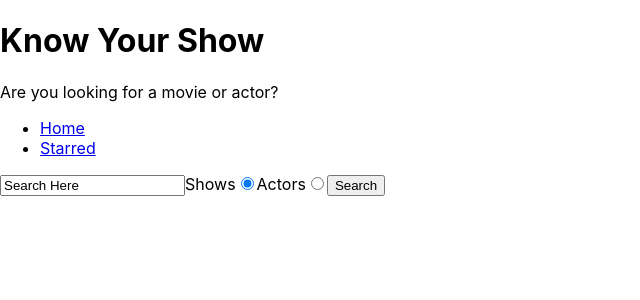
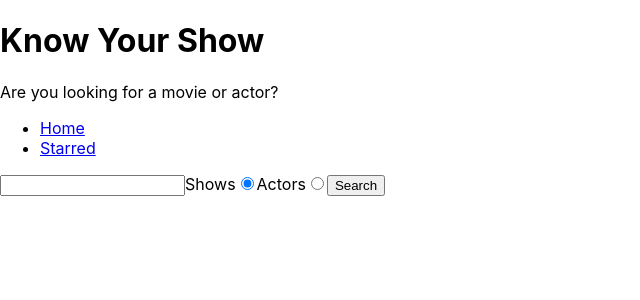
Before and after one commit to GlowingObsidian/KnowMyShow, a React (Create React App) app: page / in a window 1280 px wide. Shown: the top 300 px of the page, without its empty margins (0-640 px from the left). Built offline with nearby package versions, Linux system fonts and the light colour scheme.

Commit message:
implement persistent search string

```diff
--- a/src/components/SearchForm.jsx
+++ b/src/components/SearchForm.jsx
@@ -1,7 +1,8 @@
 import { useState } from "react";
+import { useSearchStr } from "../lib/useSearchStr";
 
 function SearchForm({ onSearch }) {
-  const [searchStr, setSearchStr] = useState("Search Here");
+  const [searchStr, setSearchStr] = useSearchStr();
   const [searchOption, setSearchOption] = useState("shows");
 
   const onSearchInputChange = (event) => {
--- /dev/null
+++ b/src/lib/useSearchStr.jsx
@@ -0,0 +1,18 @@
+import { useState, useEffect } from "react";
+
+const usePersistedState = (initialState, sessionStorageKey) => {
+  const [state, setState] = useState(() => {
+    const persistedValue = sessionStorage.getItem(sessionStorageKey);
+
+    return persistedValue ? JSON.parse(persistedValue) : initialState;
+  });
+
+  useEffect(() => {
+    sessionStorage.setItem(sessionStorageKey, JSON.stringify(state));
+  }, [state, sessionStorageKey]);
+  return [state, setState];
+};
+
+export function useSearchStr() {
+  return usePersistedState("", "searchString");
+}
```
